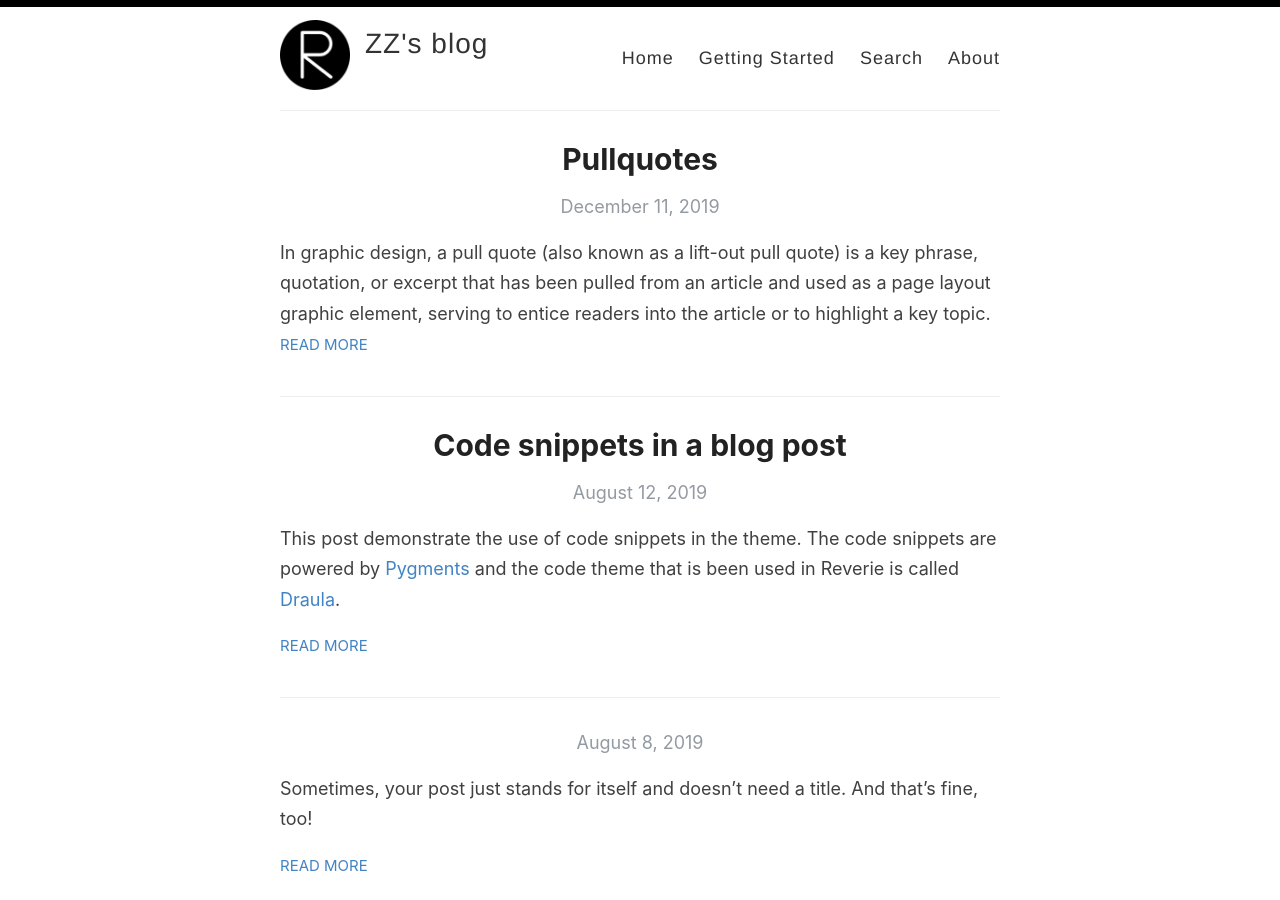
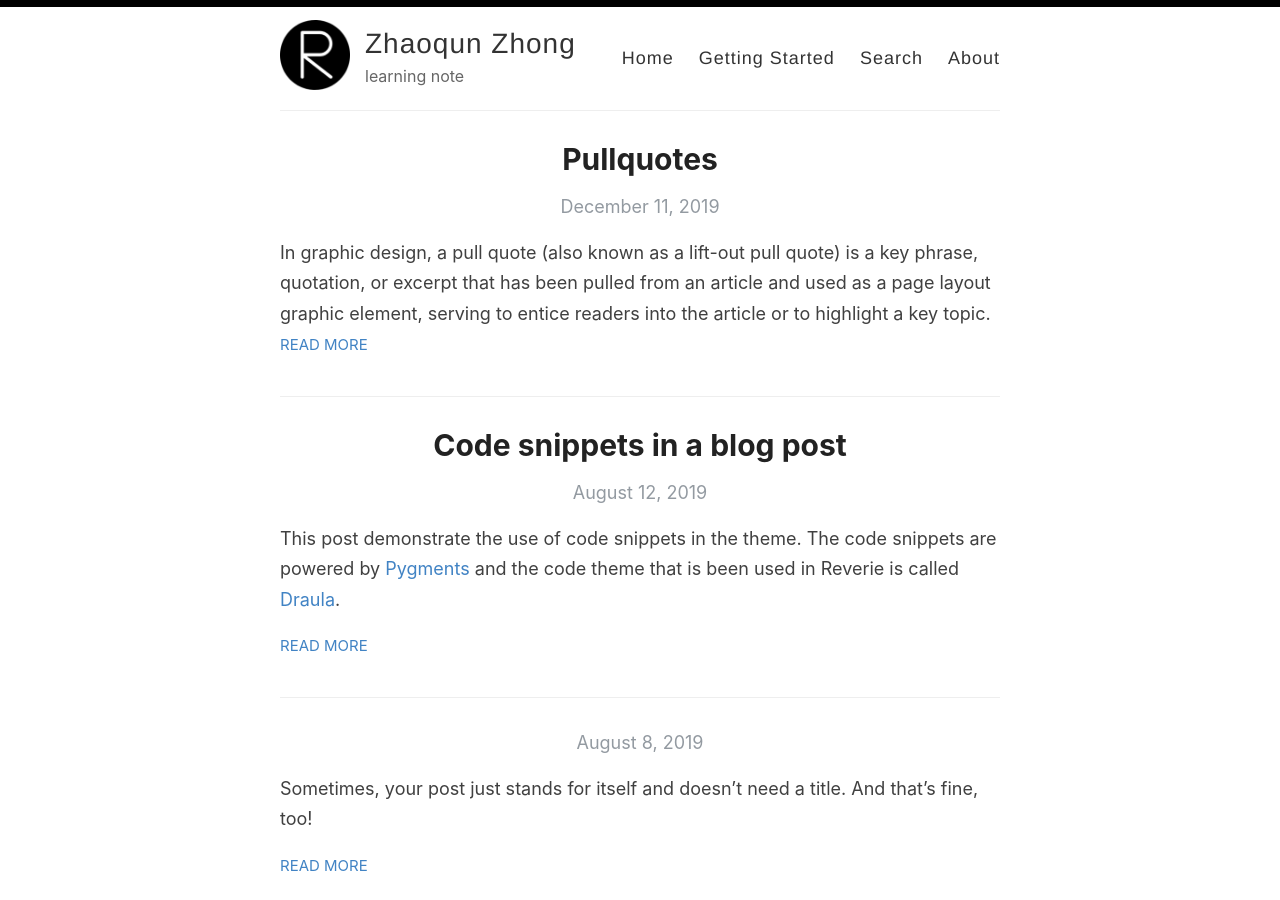
Before and after one commit to ZhaoqunZhong/ZhaoqunZhong.github.io, a Jekyll site: the page built from index.html, in a window 1280 px wide and 900 px high. Built offline with Jekyll 4.4.1, drawn with Linux system fonts in a browser that asks for light colours; the list of posts is cut into pages by our own code.

Commit message:
Update _config.yml

```diff
--- a/_config.yml
+++ b/_config.yml
@@ -3,13 +3,13 @@
 #
 
 # Name of your site (displayed in the header)
-name: ZZ's blog
+name: Zhaoqun Zhong
 
 # Name of the author
 author: Zhaoqun Zhong
 
 # Short bio or description (displayed in the header)
-description:
+description: learning note
 
 # URL of your avatar or profile pic (you could use your GitHub profile pic)
 avatar: /images/reverie.png
```
